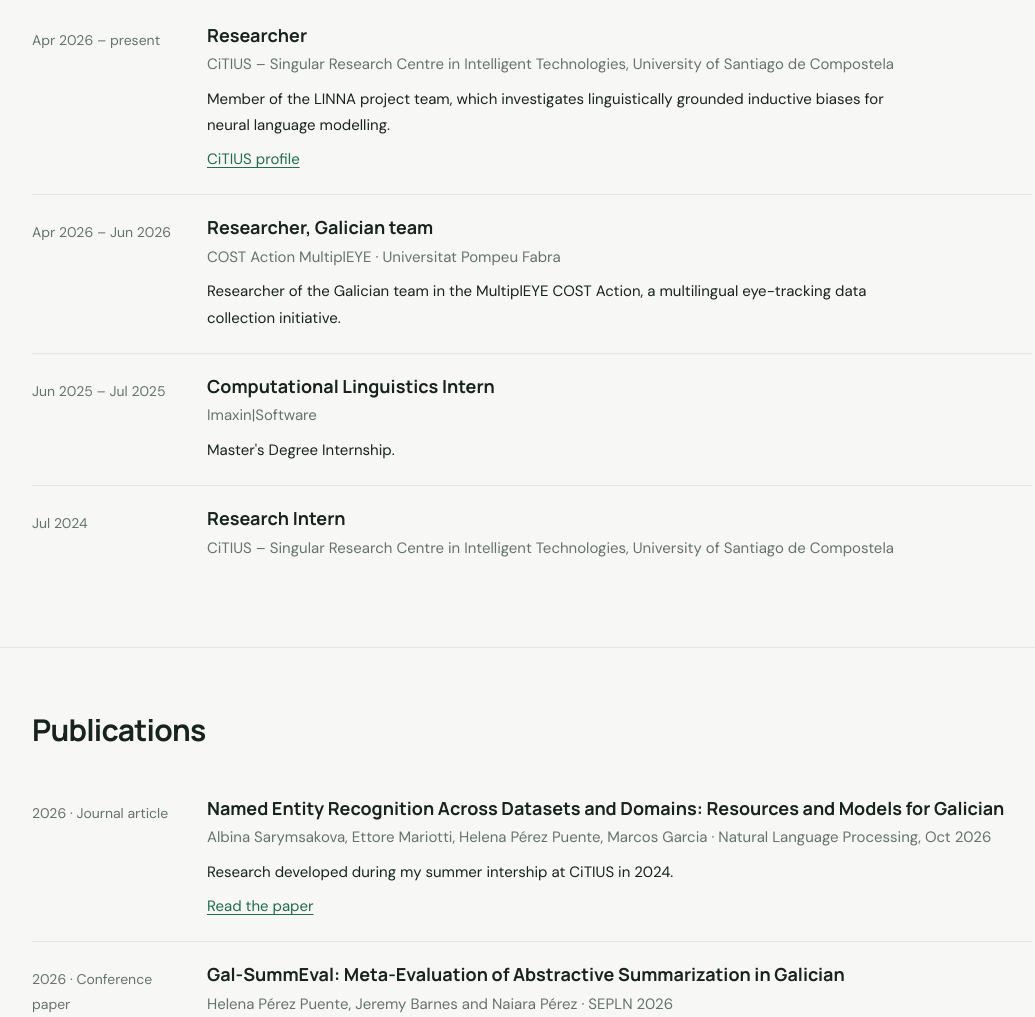
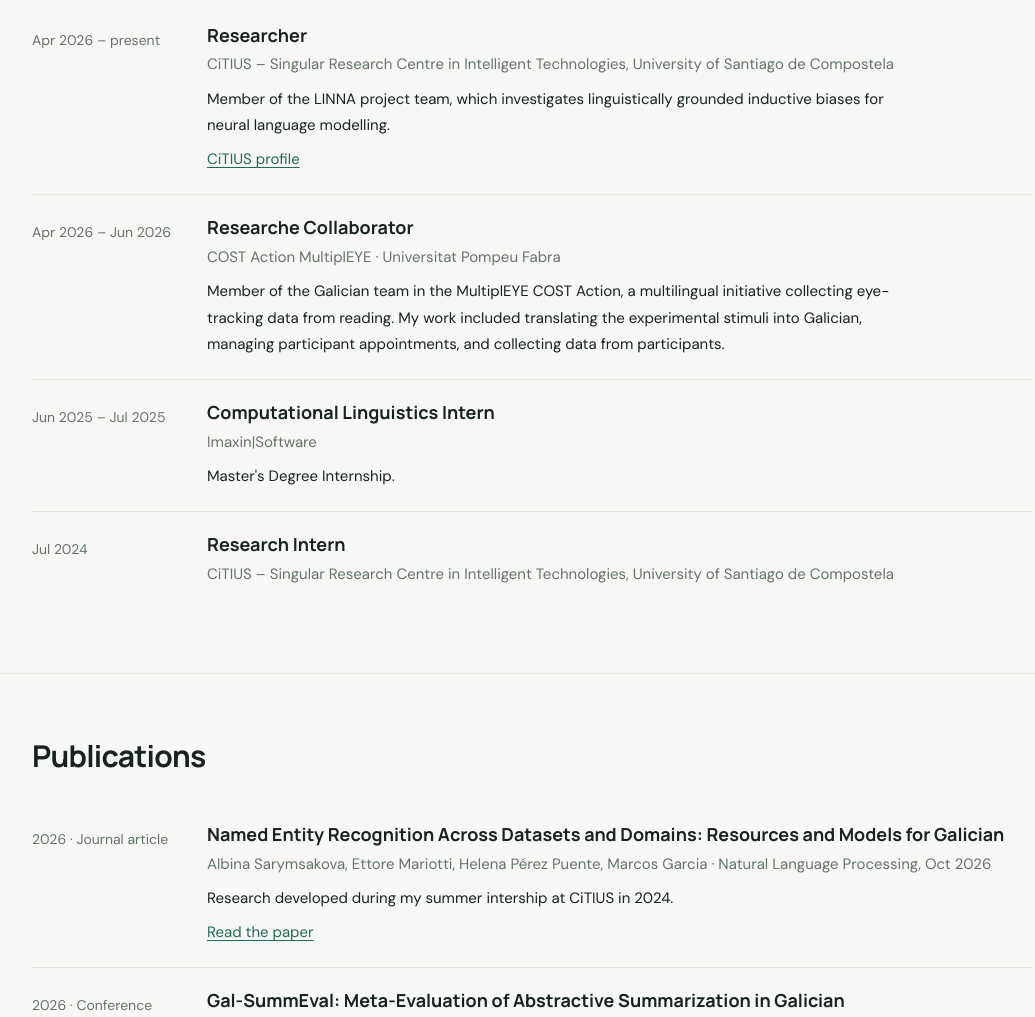
Before and after one commit to helenaperez-nlp/helenaperez-nlp.github.io, a plain HTML site: page index.html in a window 1280 px wide. Shown: the part 1313-2330 px from the top of the page, without its empty margins (108-1143 px from the left). Drawn offline with Linux system fonts and the light colour scheme.

Commit message:
Update index.html

```diff
--- a/index.html
+++ b/index.html
@@ -223,9 +223,9 @@
         <div class="entry">
           <div class="date">Apr 2026 – Jun 2026</div>
           <div>
-            <h3>Researcher, Galician team</h3>
+            <h3>Researche Collaborator</h3>
             <div class="institution">COST Action MultiplEYE · Universitat Pompeu Fabra</div>
-            <p>Researcher of the Galician team in the MultiplEYE COST Action, a multilingual eye-tracking data collection initiative.</p>
+            <p>Member of the Galician team in the MultiplEYE COST Action, a multilingual initiative collecting eye-tracking data from reading. My work included translating the experimental stimuli into Galician, managing participant appointments, and collecting data from participants.</p>
           </div>
         </div>
         <div class="entry">
```
